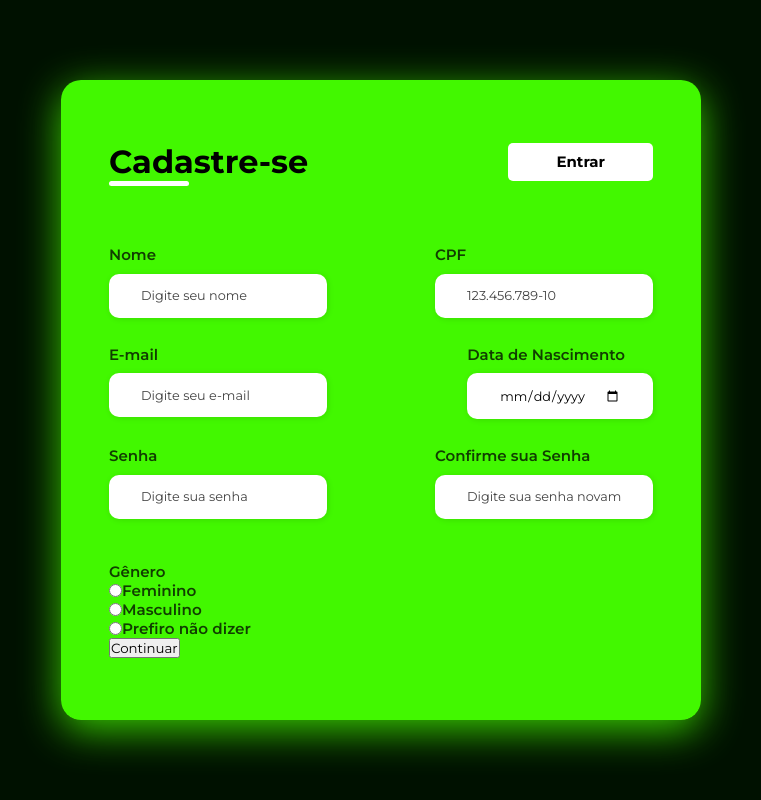
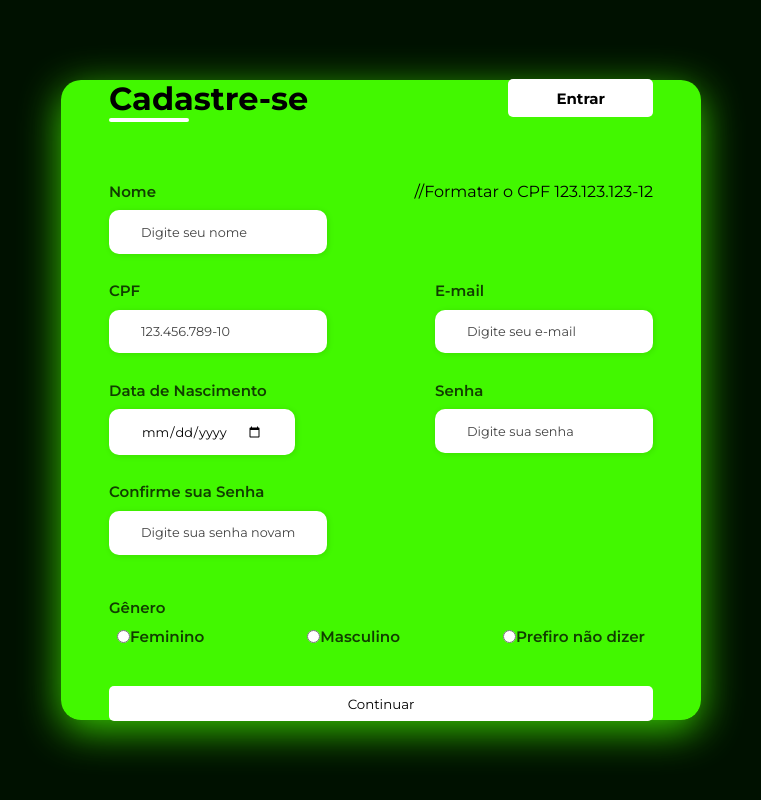
Before and after one commit to Group-QXBack/site-qxback, a PHP site: page / in a window 1280 px wide. Shown: the whole page, without its empty margins (259-1020 px from the left). Run offline with PHP 8.4, Linux system fonts and the light colour scheme.

Commit message:
Update index.php

```diff
--- a/ScreenCadastro/index.php
+++ b/ScreenCadastro/index.php
@@ -53,6 +53,9 @@
                         <input id="nome" type="text" name="nome" placeholder="Digite seu nome" required>
                     </div>
 
+
+                        //Formatar o CPF 123.123.123-12
+
                     <div class="input-box">
                         <label for="cpf">CPF</label>
                         <input id="cpf" type="text" name="cpf" placeholder="123.456.789-10" required>
@@ -83,15 +86,15 @@
                         <h6>Gênero</h6>
                     </div>
 
-                    <div class="ggenero-group">
+                    <div class="genero-group">
                         <div class="genero-input">
-                            <input id="female" type="radio" name="genero">
-                            <label for="female">Feminino</label>
+                            <input id="feminino" type="radio" name="genero">
+                            <label for="feminino">Feminino</label>
                         </div>
 
                         <div class="genero-input">
-                            <input id="male" type="radio" name="genero">
-                            <label for="male">Masculino</label>
+                            <input id="masculino" type="radio" name="genero">
+                            <label for="masculino">Masculino</label>
                         </div>
 
                         <div class="genero-input">
@@ -101,8 +104,9 @@
                     </div>
                 </div>
 
+                    <div class="continue-button">
                     <button type="submit" name="submit">Continuar</button>
-
+                    </div>
             </form>
         </div>
     </div>
```
